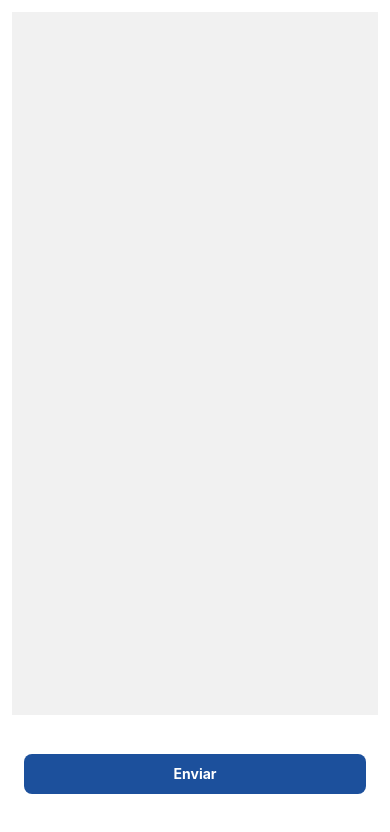
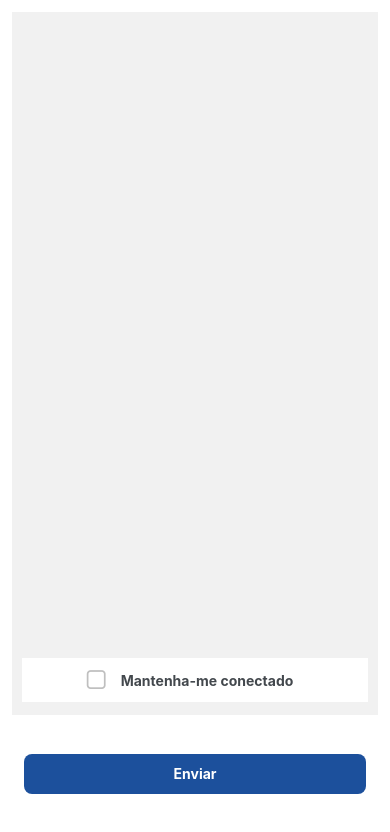
Before and after one commit to GRUPO-Grrap/lionsApp, a React Native app: screen / in a window 390 px wide. Shown: the top 832 px of the page. Built offline with nearby package versions, Linux system fonts and the light colour scheme.

Commit message:
feat/checkbox component creation

```diff
--- a/App.tsx
+++ b/App.tsx
@@ -2,10 +2,12 @@ import { StatusBar } from "expo-status-bar";
 import React from "react";
 import { StyleSheet, Text, View } from "react-native";
 import ButtonForm from "./src/components/button";
+import CheckboxComponent from "./src/components/checkbox/Index";
 
 export default function App() {
   return (
     <View style={styles.container}>
+      <CheckboxComponent />
       <ButtonForm name={"Enviar"} backgroundTheme={"primary"} />
       <StatusBar style="auto" />
     </View>
--- /dev/null
+++ b/src/components/checkbox/Index.tsx
@@ -0,0 +1,21 @@
+import React, { useState } from "react";
+import { CheckBox } from "@rneui/themed";
+
+type CheckboxComponentProps = {};
+
+const CheckboxComponent: React.FunctionComponent<
+  CheckboxComponentProps
+> = () => {
+  const [check1, setCheck1] = useState(false);
+
+  return (
+    <CheckBox
+      center
+      title="Mantenha-me conectado"
+      checked={check1}
+      onPress={() => setCheck1(!check1)}
+    />
+  );
+};
+
+export default CheckboxComponent;
```
